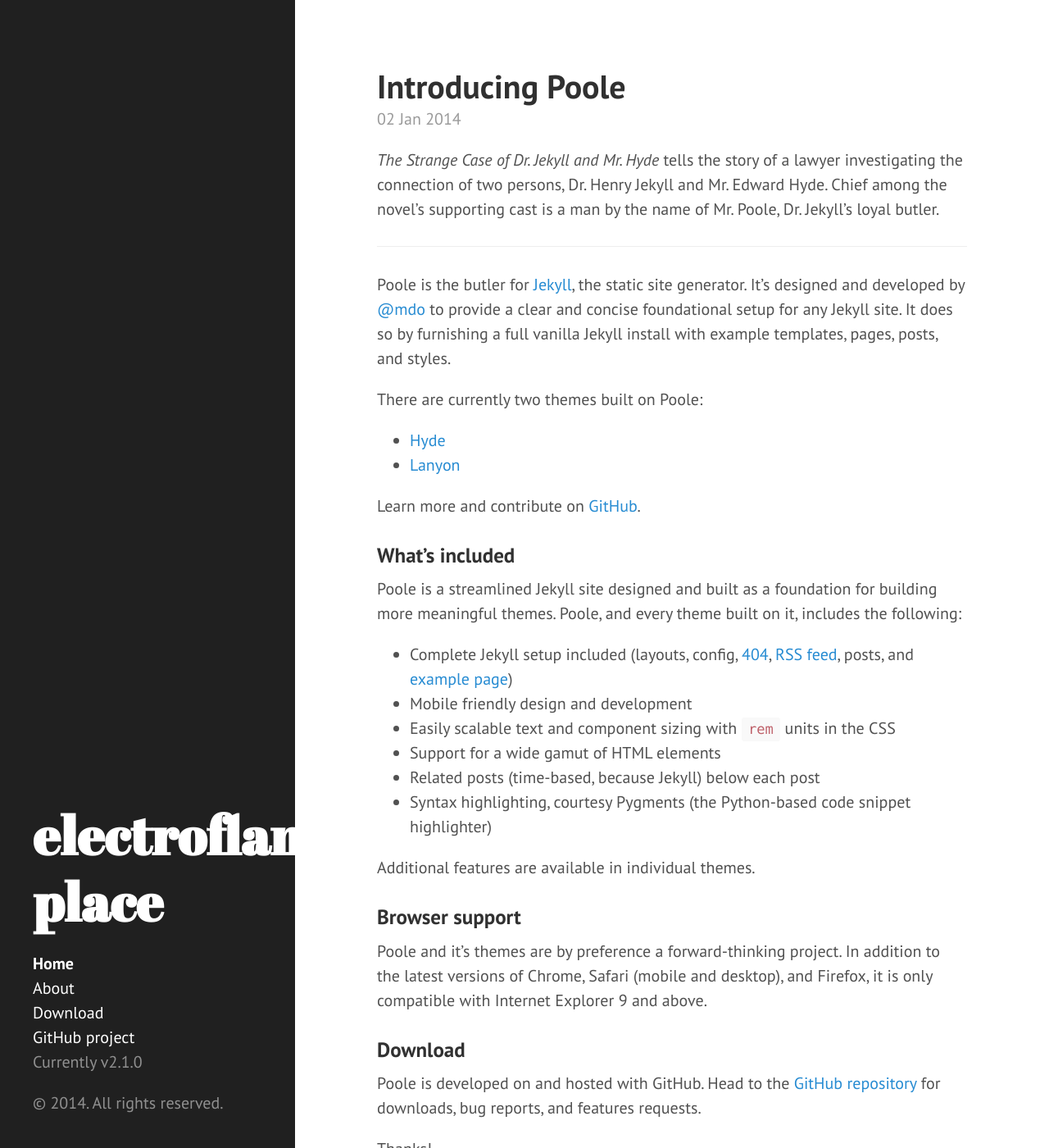
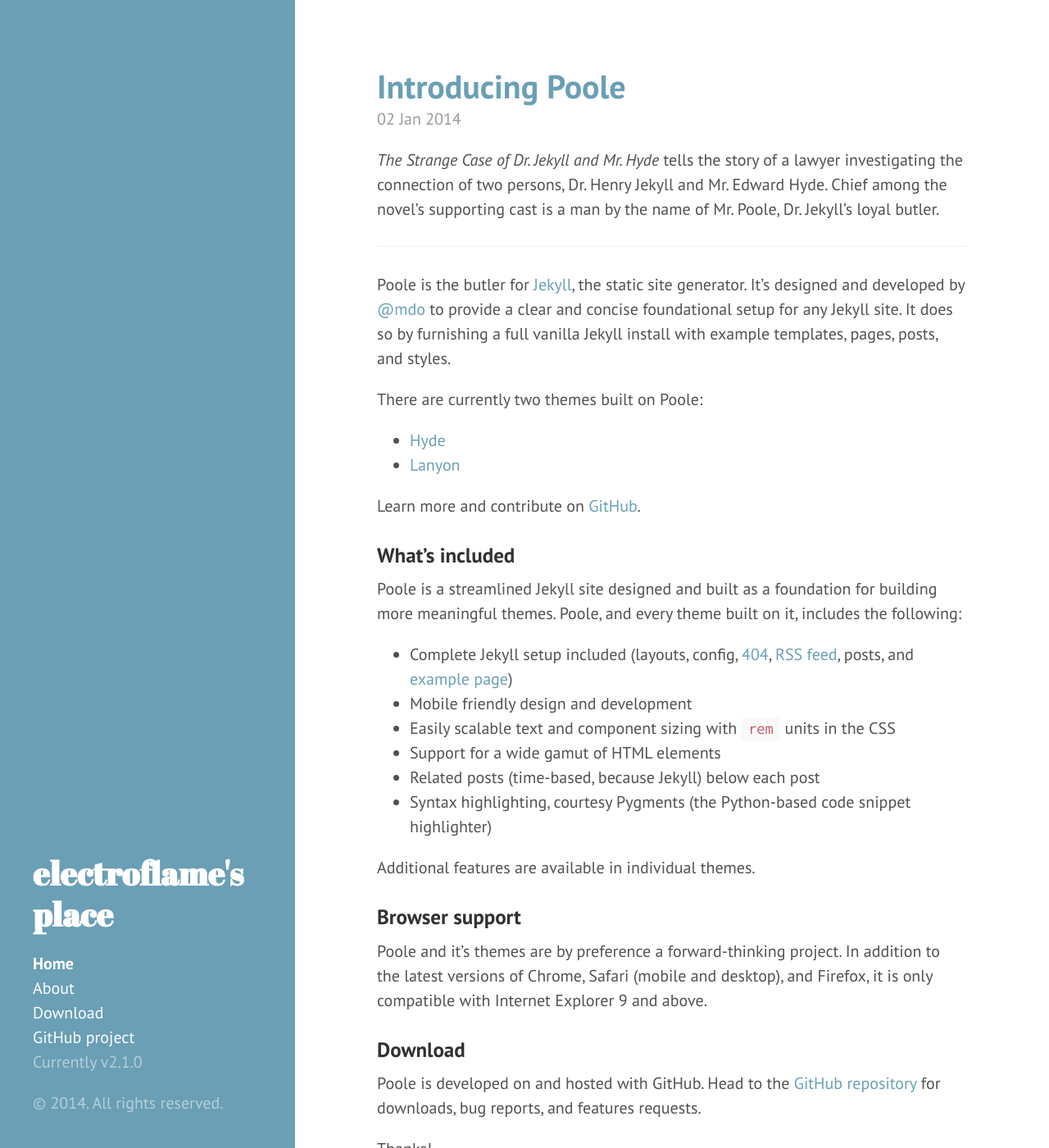
Before and after one commit to electroflame/electroflame.github.io, a Jekyll site: the page built from index.html, in a window 1280 px wide and 1400 px high. Shown: the whole window at 82% size. Built offline with Jekyll 4.4.1, drawn with Linux system fonts in a browser that asks for light colours; Markdown is read by kramdown in place of the engine named in the settings; the list of posts is cut into pages by our own code.

Commit message:
More customization.

```diff
--- a/_layouts/default.html
+++ b/_layouts/default.html
@@ -3,7 +3,7 @@
 
   {% include head.html %}
 
-  <body>
+  <body class="theme-base-0d">
 
     {% include sidebar.html %}
 
--- a/public/css/hyde.css
+++ b/public/css/hyde.css
@@ -80,7 +80,7 @@
   color: #fff;
   margin-top: 0;
   font-family: "Abril Fatface", serif;
-  font-size: 3.25rem;
+  font-size: 2rem; /*Was 3.25*/
 }
 
 /* Sidebar nav */
```
